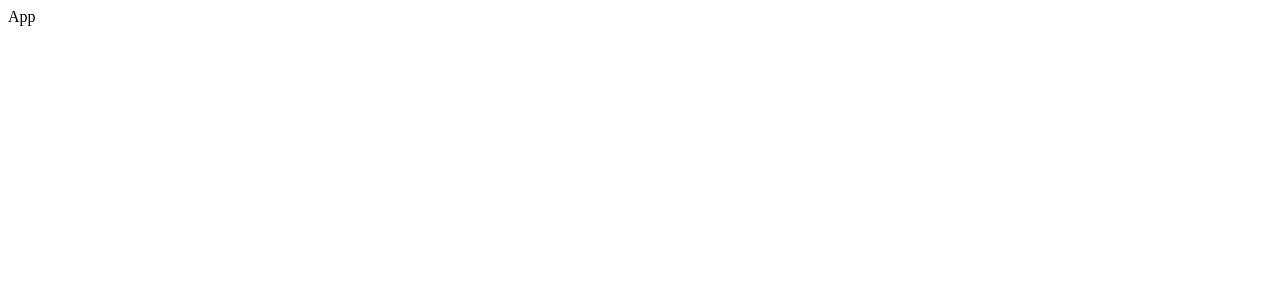
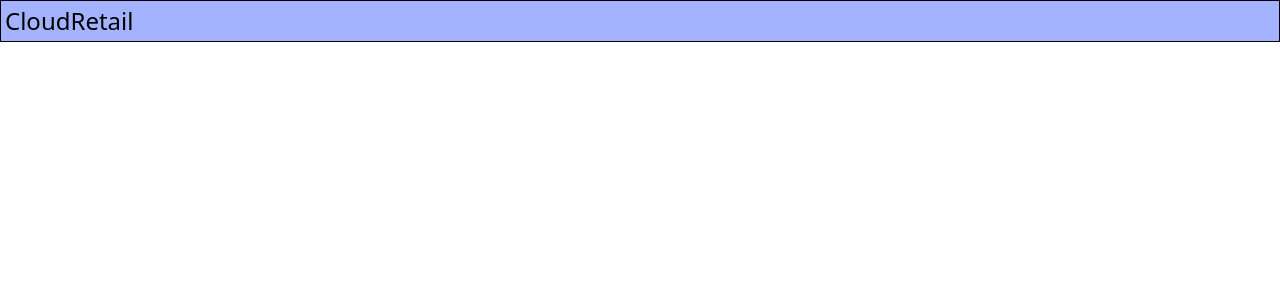
Before and after one commit to parnasmi/cloudretail, a React (Vite) app in the folder apps/ui/: page / in a window 1280 px wide. Shown: the top 300 px of the page. Built offline with nearby package versions, Linux system fonts and the light colour scheme.

Commit message:
feat:27-setup npm run all, setup tailwind prettier plugin

```diff
--- a/apps/ui/index.html
+++ b/apps/ui/index.html
@@ -3,6 +3,7 @@
   <head>
     <meta charset="UTF-8" />
     <meta name="viewport" content="width=device-width, initial-scale=1.0" />
+    <link rel="stylesheet" href="./src/index.css" />
     <title>CloudRetail</title>
   </head>
   <body>
--- a/apps/ui/src/App.tsx
+++ b/apps/ui/src/App.tsx
@@ -1,5 +1,9 @@
 import React, { FC } from 'react';
 
 export const App: FC = () => {
-  return <div>App</div>;
+  return (
+    <div className="text-red border bg-indigo-300 p-1 text-2xl">
+      <span>CloudRetail</span>
+    </div>
+  );
 };
--- /dev/null
+++ b/apps/ui/src/index.css
@@ -0,0 +1 @@
+@import 'tailwindcss';
--- /dev/null
+++ b/apps/ui/src/shared/ui/Button/Button.tsx
@@ -0,0 +1,13 @@
+import { classed } from '@tw-classed/react';
+
+export const Button = classed('button', 'rounded-md p-4', {
+  variants: {
+    color: {
+      blue: 'bg-blue-500 p-10 font-bold text-white',
+      primary: 'bg-indigo-500 text-white',
+    },
+  },
+  defaultVariants: {
+    color: 'blue',
+  },
+});
--- a/apps/ui/vite.config.mjs
+++ b/apps/ui/vite.config.mjs
@@ -1,9 +1,10 @@
 import { defineConfig } from 'vite';
 import viteReact from '@vitejs/plugin-react';
+import tailwindcss from '@tailwindcss/vite';
 
 export default defineConfig({
   clearScreen: false,
-  plugins: [viteReact()],
+  plugins: [viteReact(), tailwindcss()],
   server: {
     proxy: {
       '/api': {
--- a/package.json
+++ b/package.json
@@ -6,7 +6,10 @@
     "docker:compose:up:build": "docker compose up --build -d",
     "docker:compose:up": "docker compose up",
     "docker:compose:up:dev": "docker compose up -d",
-    "docker:compose:down": "docker compose down"
+    "docker:compose:down": "docker compose down",
+    "ws:api:start": "npm -w apps/api run start",
+    "ws:ui:start": "npm -w apps/ui run start",
+    "start": "npm-run-all --parallel ws:api:start ws:ui:start"
   },
   "workspaces": [
     "apps/*"
@@ -14,6 +17,7 @@
   "devDependencies": {
     "husky": "^9.1.7",
     "lint-staged": "^15.3.0",
+    "npm-run-all": "^4.1.5",
     "prettier": "^3.4.2"
   }
 }
```
Also changed, not shown: apps/ui/package.json (+6 -3 lines), 2 other files (tests, documents, lock files or other folders).
